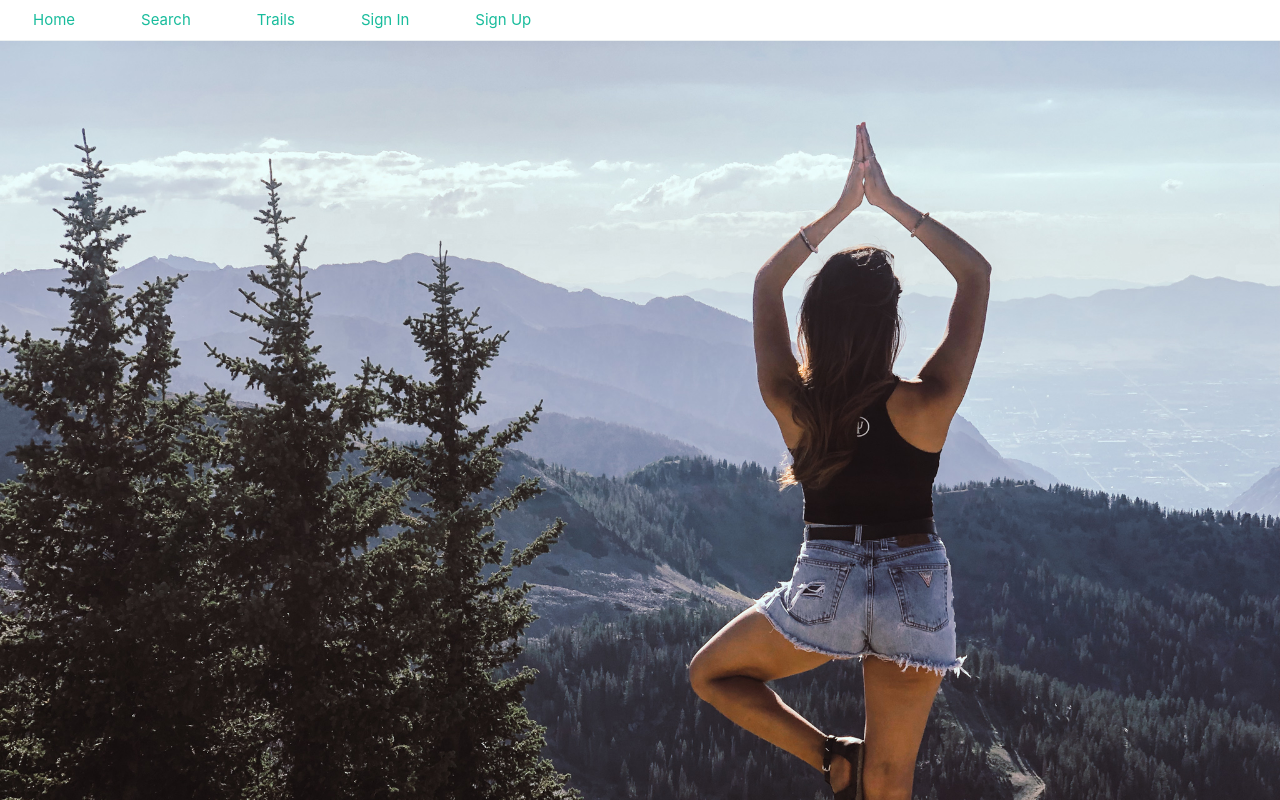
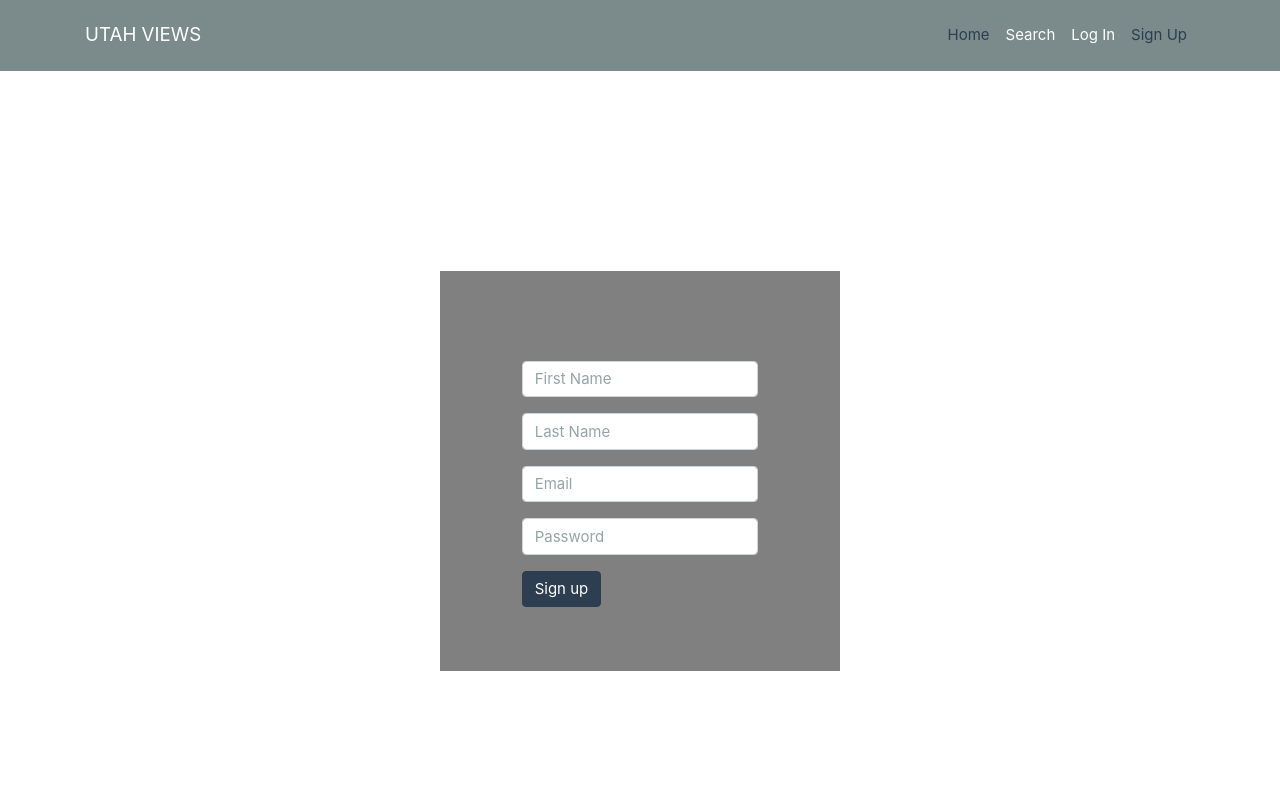
Before and after one commit to ECOtterstrom/UTAHVIEWS, a React (Create React App) app in the folder utahviews/client/: page /signup in a window 1280 px wide. Shown: the top 800 px of the page. Built offline with nearby package versions, Linux system fonts and the light colour scheme.

Commit message:
fixing navbar

```diff
--- a/utahviews/client/src/App.js
+++ b/utahviews/client/src/App.js
@@ -3,15 +3,20 @@ import { BrowserRouter as Router, Route } from 'react-router-dom';
 //import Search from "./pages/Search";
 import Home from "./pages/Home";
 import Nav from "./components/Nav";
+import LogIn from "./components/LogIn";
+import SignUp from "./components/SignUp";
+
 
 function App() {
   return (
     <Router >
     <div>
       <Nav />
+      <Route exact path='/' component={Home} />
+        <Route exact path='/login' component={LogIn} />
+        <Route exact path='/signup' component={SignUp} />
+        </div>
       {/* <Search /> */}
-      <Home />
-    </div>
      </Router>
   );
 }
--- a/utahviews/client/src/components/LogIn.js
+++ b/utahviews/client/src/components/LogIn.js
@@ -1,24 +1,35 @@
 import React from "react";
 
-let Users = [
-    {
-        username: "test",
-        password: "test"
-    },
-    {
-        username: "test2",
-        password: "test2"
-    }
-]
-function GetInfo () {
-    let username = "test";
-    let password = "test";
 
-    for(i = 0; i < Users.length; i++) {
-        if(username === Users.value && password === Users.value) {
-            console.log(username + "is logged in!");
-        }
-    }
+
+function GetInfo() {
+
+
+return (
+
+    <div className="container signup">
+    <form>
+        <div className="form-group row">
+      <label htmlFor="inputEmail3" className="col-sm-2 col-form-label"></label>
+      <div className="col-sm-8 logIn">
+        <input type="email" className="form-control" id="inputEmail3" placeholder="Email"></input>
+      </div>
+    </div>
+    <div className="form-group row">
+      <label htmlFor="password" className="col-sm-2 col-form-label"></label>
+      <div className="col-sm-8">
+        <input type="password" className="form-control" id="password" placeholder="Password"></input>
+      </div>
+    </div>
+    <div className="form-group row">
+      <div className="col-sm-10 offset-sm-2">
+        <button type="submit" className="btn btn-primary">Log In</button>
+      </div>
+    </div>
+  </form>
+  </div>
+
+)
 }
 
 export default GetInfo;
--- a/utahviews/client/src/components/Nav.js
+++ b/utahviews/client/src/components/Nav.js
@@ -5,9 +5,15 @@ function Nav() {
   const location = useLocation();
   return (
 
-
-        <ul className="nav nav-tabs">
-        <li className="nav-item">
+    <nav className="navbar navbar-expand-lg navbar-dark bg-dark">
+      <div className="container">
+        <a className="navbar-brand" href="/">UTAH VIEWS</a>
+        <button className="navbar-toggler" type="button" data-toggle="collapse" data-target="#navbarResponsive" aria-controls="navbarResponsive" aria-expanded="false" aria-label="Toggle navigation">
+          <span className="navbar-toggler-icon"></span>
+        </button>
+        <div className="collapse navbar-collapse" id="navbarResponsive">
+          <ul className="navbar-nav ml-auto">
+            <li className="nav-item active">
               <Link
                 to="/"
                 className={location.pathname === "/" ? "nav-link active" : "nav-link"}
@@ -25,55 +31,25 @@ function Nav() {
             </li>
             <li className="nav-item">
               <Link
-            to="/"
-            className={location.pathname === "" ? "nav-link active" : "nav-link"}
+                to="/login"
+                className={location.pathname === "/login" ? "nav-link active" : "nav-link"}
               >
-            Trails
+                Log In
             </Link>
             </li>
             <li className="nav-item">
               <Link
-            to="/"
-            className={location.pathname === "" ? "nav-link active" : "nav-link"}> Sign In
-
-            </Link>
-        </li>
-        <li className="nav-item">
-          <Link
-          to="/"
-          className={location.pathname === "" ? "nav-link active" : "nav-link"}>Sign Up
+                to="/signup"
+                className={location.pathname === "/signup" ? "nav-link active" : "nav-link"}
+              >
+                Sign Up
           </Link>
             </li>
           </ul>
+        </div>
+      </div>
+    </nav>
 
-
-        //Navigation
-        // <nav className="navbar navbar-expand-lg navbar-dark bg-dark fixed-top">
-        //     <div className="container">
-        //         <a className="navbar-brand" href="#">UTAH VIEWS</a>
-        //         <button className="navbar-toggler" type="button" data-toggle="collapse" data-target="#navbarResponsive" aria-controls="navbarResponsive" aria-expanded="false" aria-label="Toggle navigation">
-        //             <span className="navbar-toggler-icon"></span>
-        //         </button>
-        //         <div className="collapse navbar-collapse" id="navbarResponsive">
-        //             <ul className="navbar-nav ml-auto">
-        //                 <li className="nav-item active">
-        //                     <a className="nav-link" href="#">Home
-        //                         <span className="sr-only">(current)</span>
-        //                     </a>
-        //                 </li>
-        //                 <li className="nav-item">
-        //                     <a className="nav-link" href="#">About</a>
-        //                 </li>
-        //                 <li className="nav-item">
-        //                     <a className="nav-link" href="#">Sign Up</a>
-        //                 </li>
-        //                 <li className="nav-item">
-        //                     <a className="nav-link" href="#">Login</a>
-        //                 </li>
-        //             </ul>
-        //         </div>
-        //     </div>
-        // </nav>
   );
 }
 
--- a/utahviews/client/src/components/SignUp.js
+++ b/utahviews/client/src/components/SignUp.js
@@ -3,19 +3,39 @@ import React from "react";
 
 function SignUp(props) {
     return(
+          <div className="container signup">
         <form>
-            <div className="form-group row">
-          <label for="inputEmail3" class="col-sm-2 col-form-label">Email</label>
-          <div class="col-sm-10">
-            <input type="email" class="form-control" id="inputEmail3" placeholder="Email"></input>
+        <div className="form-group row">
+          <label htmlFor="firstName" className="col-sm-2 col-form-label"></label>
+          <div className="col-sm-8 logIn">
+            <input type="firstName" className="form-control" id="firstName" placeholder="First Name"></input>
           </div>
         </div>
-        <div class="form-group row">
-          <div class="col-sm-10 offset-sm-2">
-            <button type="submit" class="btn btn-primary">Sign in</button>
+        <div className="form-group row">
+          <label htmlFor="lastName" className="col-sm-2 col-form-label"></label>
+          <div className="col-sm-8">
+            <input type="lastName" className="form-control" id="lastName" placeholder="Last Name"></input>
+          </div>
+        </div>
+            <div className="form-group row">
+          <label htmlFor="inputEmail3" className="col-sm-2 col-form-label"></label>
+          <div className="col-sm-8">
+            <input type="email" className="form-control" id="inputEmail3" placeholder="Email"></input>
+          </div>
+        </div>
+        <div className="form-group row">
+          <label htmlFor="password" className="col-sm-2 col-form-label"></label>
+          <div className="col-sm-8">
+            <input type="password" className="form-control" id="password" placeholder="Password"></input>
+          </div>
+        </div>
+        <div className="form-group row">
+          <div className="col-sm-10 offset-sm-2">
+            <button type="submit" className="btn btn-primary">Sign up</button>
           </div>
         </div>
       </form>
+      </div>
 
     );
 }
--- a/utahviews/client/src/index.css
+++ b/utahviews/client/src/index.css
@@ -11,3 +11,14 @@ code {
   font-family: source-code-pro, Menlo, Monaco, Consolas, 'Courier New',
     monospace;
 }
+
+.signup {
+  margin-top: 200px;
+  background-color: gray;
+  height: 400px;
+  width: 400px;
+}
+
+.logIn {
+  margin-top: 90px;
+}
--- a/utahviews/client/src/pages/Home.js
+++ b/utahviews/client/src/pages/Home.js
@@ -18,9 +18,9 @@ function Home() {
                             <div className="search-form" action="#">
                                 <div className="inputs-holder-border"></div>
                                 <div className="inputs-holder">
-                                    <div data-react-className="AlgoliaSearchBox" data-react-props="{&quot;searchIconButton&quot;:false,&quot;homePage&quot;:true,&quot;defaultLatLng&quot;:[38.97850036621094,-76.49220275878906],&quot;currentUser&quot;:null,&quot;languageRegionCode&quot;:&quot;en-US&quot;}" data-hydrate="t" data-react-cache-id="AlgoliaSearchBox-0">
+                                    <div className="AlgoliaSearchBox" data-react-props="{&quot;searchIconButton&quot;:false,&quot;homePage&quot;:true,&quot;defaultLatLng&quot;:[38.97850036621094,-76.49220275878906],&quot;currentUser&quot;:null,&quot;languageRegionCode&quot;:&quot;en-US&quot;}" data-hydrate="t" data-react-cache-id="AlgoliaSearchBox-0">
                                         <form className="algolia-search styles-module__form___3hC1t undefined" data-reactroot="">
-                                            <input type="text" autocomplete="off" autocorrect="off" className="styles-module__input___28bDf" placeholder="Enter a city, park or trail name" spellcheck="false" />
+                                            <input type="text" autoComplete="off" autoCorrect="off" className="styles-module__input___28bDf" placeholder="Enter a city, park or trail name" spellCheck="false" />
                                             <input type="submit" className="styles-module__btn___I-OkD  " title="Search" value="Search" />
                                         </form>
                                     </div>
```
Lines whose indentation alone changed are shown as unchanged.
